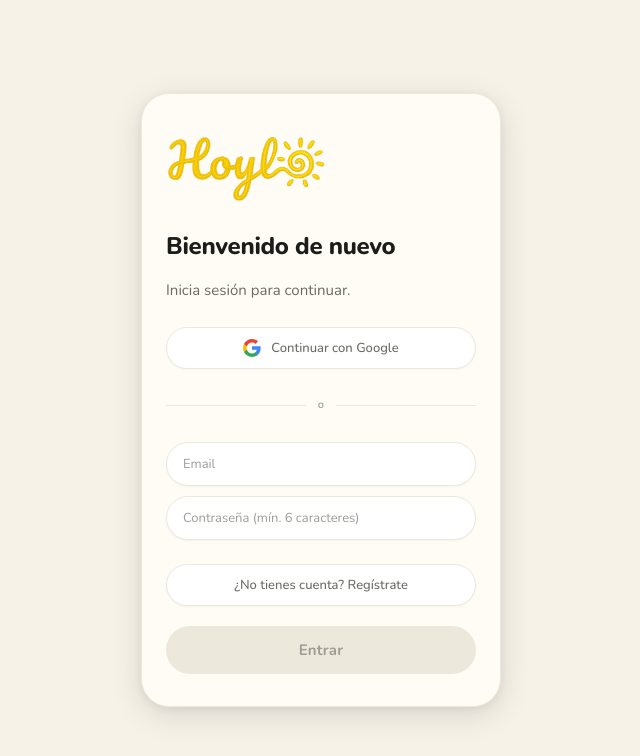
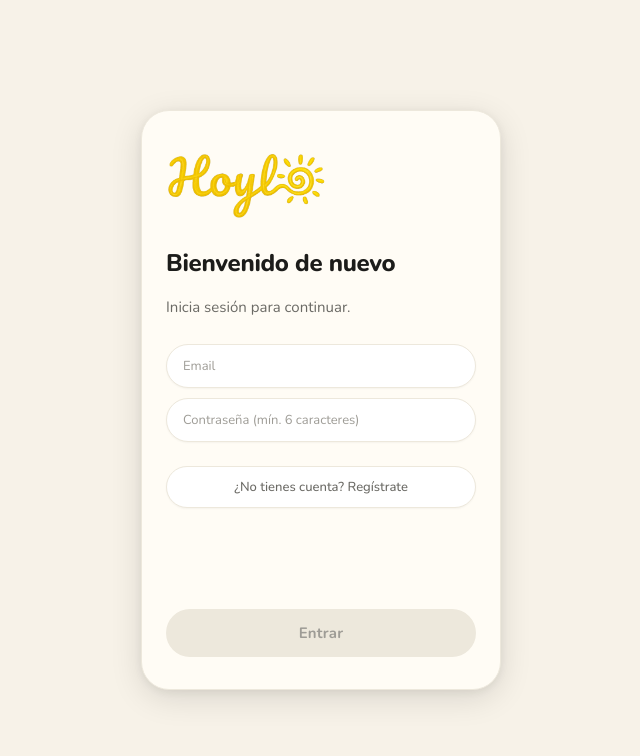
Before and after one commit to mariopdls/hoylo, a React (Vite) app: page / in a window 1280 px wide. Shown: the top 756 px of the page, without its empty margins (319-959 px from the left). Built offline with nearby package versions, Linux system fonts and the light colour scheme; no server answers.

Commit message:
clean login, email/password only

```diff
--- a/src/pages/auth/login.jsx
+++ b/src/pages/auth/login.jsx
@@ -1,13 +1,8 @@
-import { useState, useEffect, useRef } from 'react'
-import { useTranslation } from 'react-i18next'
+import { useState, useEffect } from 'react'
 import { supabase } from '../../services/supabase'
 import logo from '../../assets/logo3.png'
-import { Browser } from '@capacitor/browser'
 
 function Login({ onLogin }) {
-  const { t } = useTranslation()
-  const browserAbiertoRef = useRef(false)
-  const onLoginRef = useRef(onLogin)
   const [email, setEmail] = useState('')
   const [password, setPassword] = useState('')
   const [esRegistro, setEsRegistro] = useState(false)
@@ -15,21 +10,9 @@ function Login({ onLogin }) {
   const [error, setError] = useState(null)
 
   useEffect(() => {
-    onLoginRef.current = onLogin
-  }, [onLogin])
-
-  useEffect(() => {
     const { data: listener } = supabase.auth.onAuthStateChange((event, session) => {
       if (event === 'SIGNED_IN' && session) {
-        if (browserAbiertoRef.current) {
-          browserAbiertoRef.current = false
-          Browser.close().catch(() => {})
-        }
-        onLoginRef.current(session.user)
-      }
-
-      if (event === 'SIGNED_OUT') {
-        browserAbiertoRef.current = false
+        onLogin(session.user)
       }
     })
     return () => listener.subscription.unsubscribe()
@@ -63,46 +46,6 @@ function Login({ onLogin }) {
     }
   }
 
-
-  const handleGoogleLogin = async () => {
-    setCargando(true)
-    setError(null)
-    browserAbiertoRef.current = true
-
-    const { data, error } = await supabase.auth.signInWithOAuth({
-      provider: 'google',
-      options: {
-        redirectTo: 'com.hoylo.app://login',
-        skipBrowserRedirect: true
-      }
-    })
-
-    if (error) {
-      browserAbiertoRef.current = false
-      setCargando(false)
-      console.error('Error Google login:', error)
-      setError('No se pudo iniciar sesión con Google. Inténtalo de nuevo.')
-      return
-    }
-
-    if (data?.url) {
-      try {
-        if (window.Capacitor?.isNativePlatform()) {
-          await Browser.open({ url: data.url })
-        } else {
-          window.open(data.url, '_blank', 'noopener,noreferrer')
-        }
-      } catch (e) {
-        browserAbiertoRef.current = false
-        setCargando(false)
-        setError('No se pudo abrir la ventana de Google. Inténtalo de nuevo.')
-      }
-    } else {
-      browserAbiertoRef.current = false
-      setCargando(false)
-    }
-  }
-
   return (
     <div className="onboarding-screen">
       <div className="onboarding-logo">
@@ -115,25 +58,7 @@ function Login({ onLogin }) {
           {esRegistro ? 'Únete a Hoylo y empieza tus retos.' : 'Inicia sesión para continuar.'}
         </p>
 
-        <button
-          className="btn-opcion"
-          style={{ display: 'flex', alignItems: 'center', justifyContent: 'center', gap: '10px', marginTop: '8px' }}
-          onClick={handleGoogleLogin}
-        >
-          <svg width="18" height="18" viewBox="0 0 18 18">
-            <path fill="#4285F4" d="M17.64 9.2c0-.64-.06-1.25-.16-1.84H9v3.48h4.84c-.21 1.12-.84 2.07-1.79 2.71v2.26h2.9c1.7-1.57 2.69-3.88 2.69-6.61z"/>
-            <path fill="#34A853" d="M9 18c2.43 0 4.47-.81 5.96-2.18l-2.9-2.26c-.81.54-1.84.86-3.06.86-2.35 0-4.34-1.59-5.05-3.72H.96v2.33C2.44 15.98 5.48 18 9 18z"/>
-            <path fill="#FBBC05" d="M3.95 10.71c-.18-.54-.28-1.12-.28-1.71s.1-1.17.28-1.71V4.96H.96C.35 6.18 0 7.55 0 9s.35 2.82.96 4.04l2.99-2.33z"/>
-            <path fill="#EA4335" d="M9 3.58c1.32 0 2.5.45 3.44 1.35l2.58-2.58C13.46.89 11.43 0 9 0 5.48 0 2.44 2.02.96 4.96l2.99 2.33C4.66 5.17 6.65 3.58 9 3.58z"/>
-          </svg>
-          Continuar con Google
-        </button>
-
-        <div className="separador" style={{ margin: '12px 0' }}>
-          <span>o</span>
-        </div>
-
-        <div style={{ display: 'flex', flexDirection: 'column', gap: '10px' }}>
+        <div style={{ display: 'flex', flexDirection: 'column', gap: '10px', marginTop: '8px' }}>
           <input
             type="email"
             className="input-reto"
```
